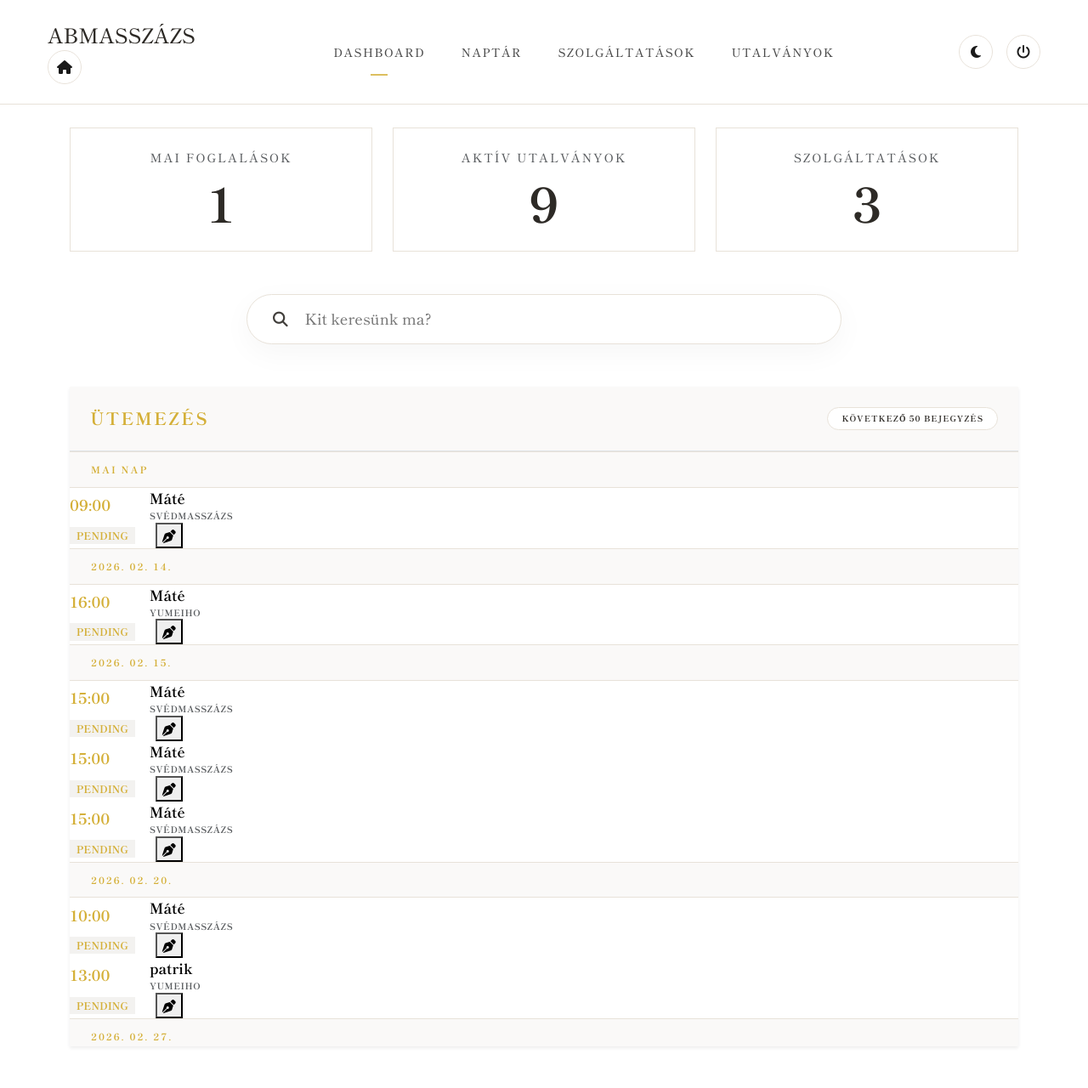
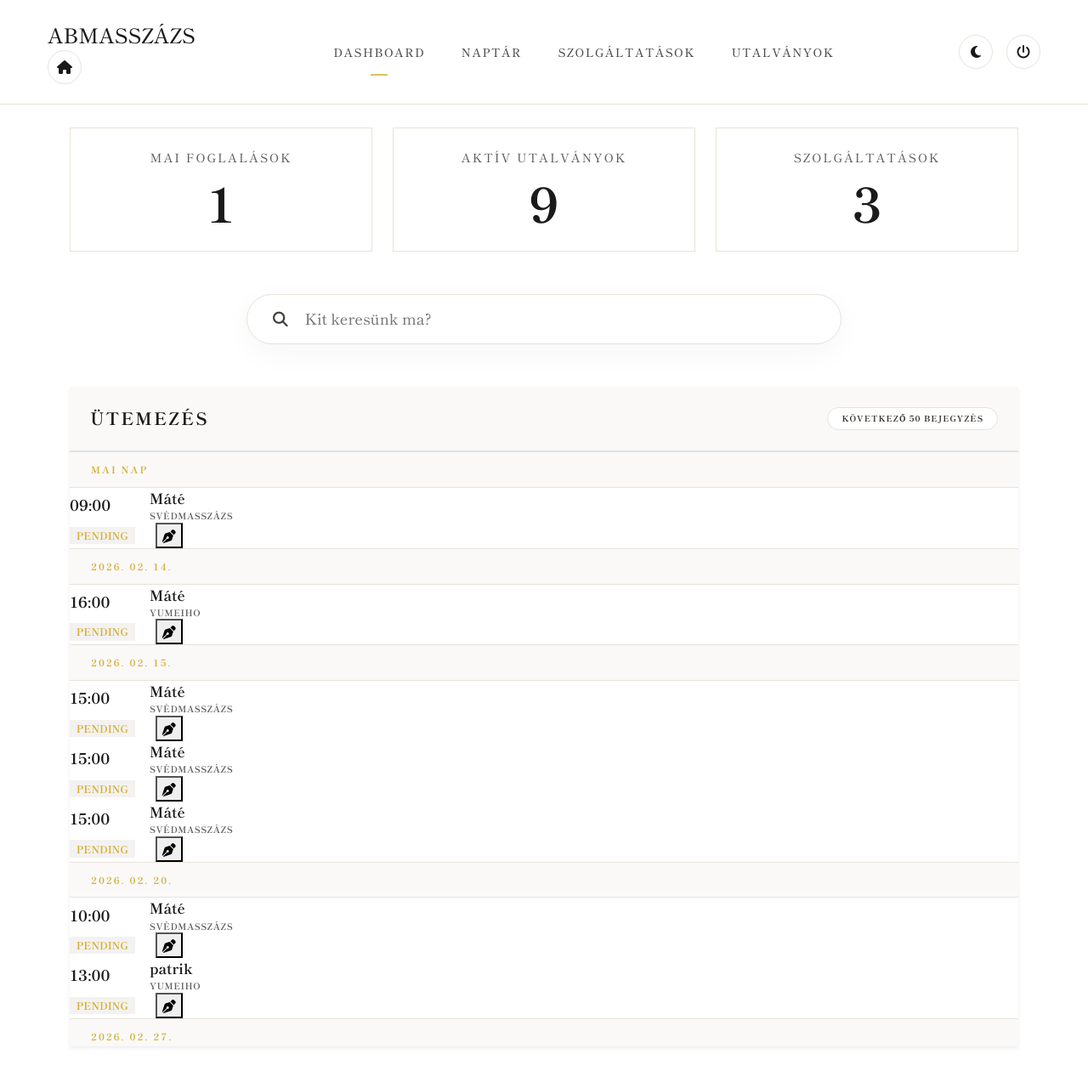
Before and after one commit to rizmajermatelewi-del/vizsga, a PHP site: page /admin/dashboard.php in a window 1280 px wide. Shown: the top 1280 px of the page at 85% size. Run offline with PHP 8.4, Linux system fonts and the light colour scheme; a user stored in the database is signed in; data comes from the database, SQL or seed files in the repository.

Commit message:
Add files via upload

```diff
--- a/admin/assets/admin_navbar.php
+++ b/admin/assets/admin_navbar.php
@@ -1,7 +1,7 @@
 <nav class="admin-nav navbar navbar-expand-lg">
     <div class="container-fluid px-4">
         <div class="nav-side-section justify-content-start">
-        <a href="dashboard.php" class="brand text-decoration-none me-3" style="font-size: 1.5rem; color: var(--j-dark);">
+        <a href="dashboard.php" class="brand text-decoration-none me-3" style="font-size: 1.5rem; color: var(--j-text);">
             <span style="font-weight: 300;">AB</span><span style="font-weight: 500;">MASSZÁZS</span>
         </a>
         <a href="../public/index.php" class="nav-icon-btn" title="Vissza a weboldalra">
--- a/admin/assets/admin_style.css
+++ b/admin/assets/admin_style.css
@@ -7,6 +7,7 @@
     --j-soft: #faf9f8;
     --j-text-muted: #8c8884;
     --nav-bg: rgba(255, 255, 255, 0.95);
+    --j-text: #fff;
 }
 body.dark-mode {
     --j-bg: #121211;
@@ -17,6 +18,7 @@ body.dark-mode {
     --j-soft: #252321;
     --j-text-muted: #a09b97;
     --nav-bg: rgba(28, 27, 26, 0.98);
+    --j-text: #000;
 }
 html { overflow-y: scroll; }
 body {
@@ -109,7 +111,7 @@ h1, h2, h3, .brand { font-family: 'Shippori Mincho', serif; font-weight: 700; }
 
 
 .j-card, .service-card {
-    background: var(--j-white); border: 1px solid var(--j-border);
+    background: transparent; border: 1px solid var(--j-border);
     padding: 1.5rem; transition: 0.4s; cursor: pointer;
 }
 .j-card:hover, .service-card:hover { transform: translateY(-8px); border-color: var(--j-accent); }
@@ -128,3 +130,12 @@ h1, h2, h3, .brand { font-family: 'Shippori Mincho', serif; font-weight: 700; }
     text-decoration: none;
     transition: color 0.3s ease;
 }
+
+.fw-bold {
+    color: var(--j-text) !important;
+}
+
+.text-muted {
+    color: var(--j-muted) !important;
+    --bs-text-opacity: 1 !important;
+}
```
